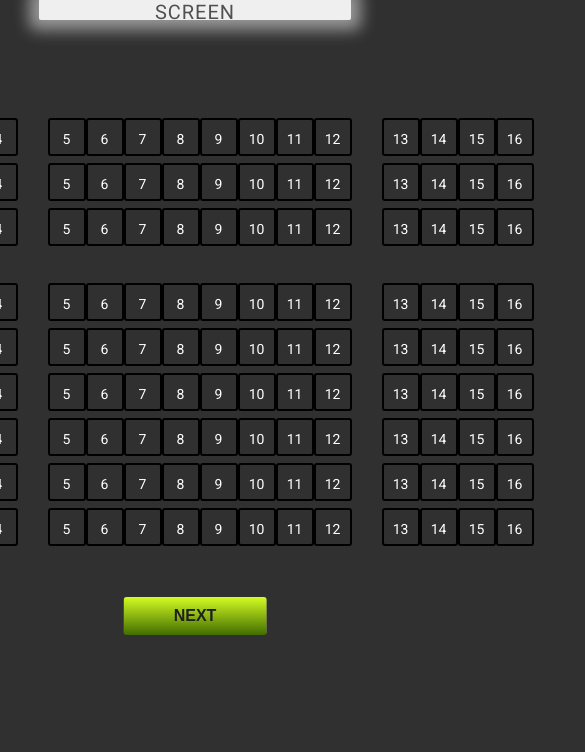
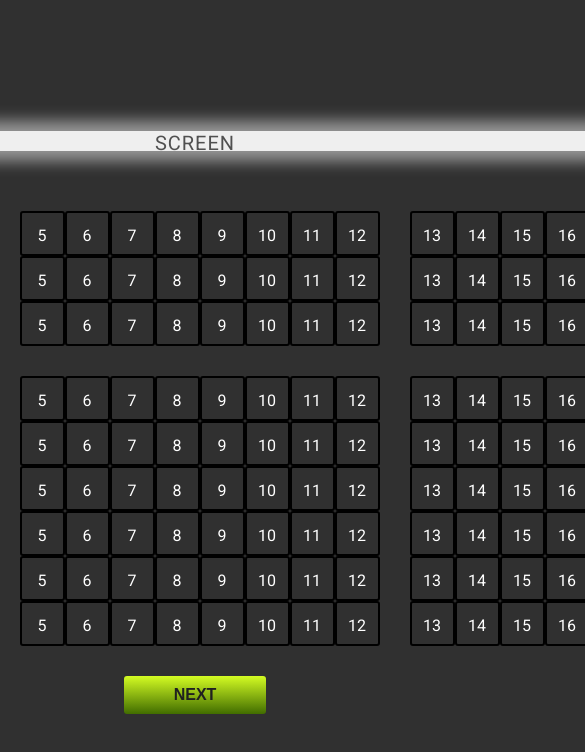
Before and after one commit to piotrmichal/reservation-system, a website: page index.html in a window 390 px wide. Shown: the whole page, 585 px wide, since content can reach past the window. Drawn offline with Linux system fonts and the light colour scheme.

Commit message:
changed RWD rules

```diff
--- a/src/scss/_components.scss
+++ b/src/scss/_components.scss
@@ -18,8 +18,8 @@ div.seat.chosen {
 	font-size: 1.8rem;
 	color: #303030;
 	background-color: #FFF;
-	height: 80%;
-	width: 40%;
+	height: 52rem;
+	width: 44rem;
 	text-align: center;
 	border-radius: .3rem;
 }
@@ -30,7 +30,7 @@ header {
 	font-weight: bold;
 }
 
-button {
+form button {
 	margin: 3.5rem 2rem 0 0;
 	background-image: linear-gradient(#D4FC23, #416D00);
 	color: #202020;
@@ -41,6 +41,7 @@ button {
 	padding: .8rem 4rem;
 	border-radius: .3rem;
 	text-align: center;
+	cursor: pointer;
 }
 
 
--- a/src/scss/_main.scss
+++ b/src/scss/_main.scss
@@ -1,16 +1,17 @@
 body {
 	background-color: #303030;
 	font-family: 'Roboto', sans-serif;
+	height: 100vh;
+	display: flex;
+	justify-content: center;
+	align-items: center;
+	flex-direction: column;
 
 	.wrapper {
-		height: 100vh;
-		min-width: 100vw;
-		max-height: 65rem;
-		position: relative;
 		box-sizing: border-box;
 
 		.screen {
-			width: 80%;
+			width: 100%;
 			height: 20px;
 			background-color: #EFEFEF;
 			color: #505050;
@@ -24,8 +25,7 @@ body {
 		}
 
 		.seats {
-			position: relative;
-			top: 15%;
+			margin: 6rem 0 3rem 0;
 			display: flex;
 			justify-content: center;
 			align-items: center;
@@ -50,10 +50,6 @@ body {
 		}
 
 		button {
-			position: absolute;
-			bottom: 1.5rem;
-			left: 50%;
-			transform: translateX(-50%);
 			background-image: linear-gradient(#D4FC23, #416D00);
 			color: #202020;
 			text-transform: uppercase;
@@ -62,6 +58,9 @@ body {
 			border: none;
 			padding: 1rem 5rem;
 			border-radius: .3rem;
+			display: block;
+			margin: 0 auto;
+			cursor: pointer;
 		}
 	}
 
@@ -86,8 +85,8 @@ body {
 
 	.modal {
 		visibility: hidden;
+		height: 100vh;
 		width: 100%;
-		height: 100%;
 		position: fixed;
 		top: 0;
 		left: 0;
--- a/src/scss/_media.scss
+++ b/src/scss/_media.scss
@@ -3,16 +3,7 @@
 		margin-bottom: 3rem;
 	}
 
-	div.seat{
-		width: 3.8rem;
-		height: 3.8rem;
-		font-size: 1.4rem;
-		line-height: 3.8rem;
-
-		&.space {
-			margin-right: 3rem;
-		}
+	div.space {
+		margin-right: 3rem;
 	}
-
-
 }
```
Also changed, not shown: src/css/style.css.
